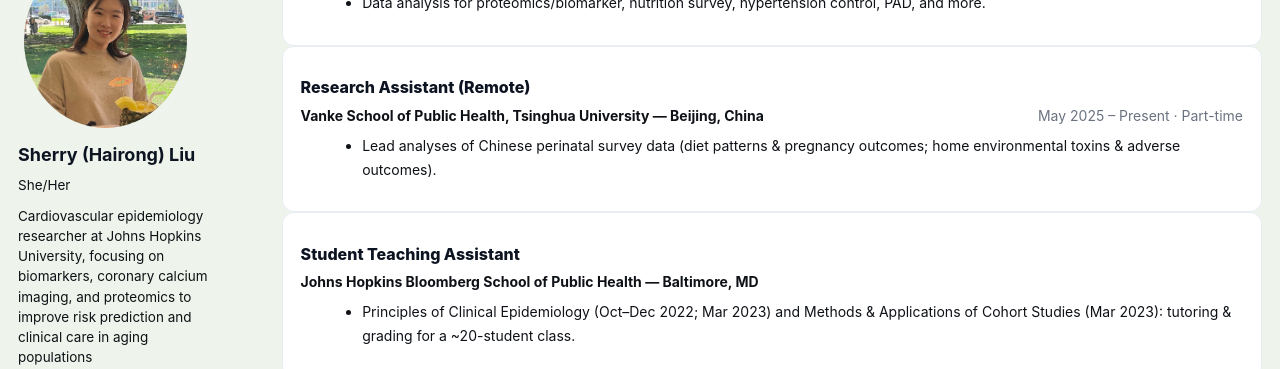
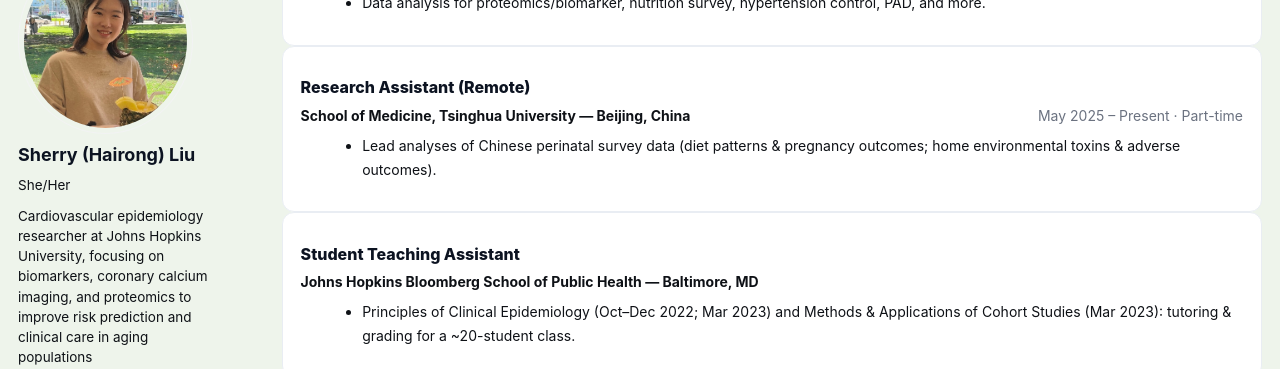
Before and after one commit to sherry090345/sherry090345.github.io, a Jekyll site: the page built from _pages/cv.md, in a window 1280 px wide and 900 px high, scrolled down 3678 px. Shown: the part 153-522 px from the top of the window. Built offline with Jekyll 4.4.1, drawn with Linux system fonts in a browser that asks for light colours; some web fonts are replaced; a script that is not in the unit is left out.

Commit message:
Update cv.md

```diff
--- a/_pages/cv.md
+++ b/_pages/cv.md
@@ -205,7 +205,7 @@ classes: cv-page
   <div class="card">
     <h3>Research Assistant (Remote)</h3>
     <div class="split">
-      <span class="where">Vanke School of Public Health, Tsinghua University — Beijing, China</span>
+      <span class="where">School of Medicine, Tsinghua University — Beijing, China</span>
       <span class="when">May 2025 – Present · Part-time</span>
     </div>
     <ul><li>Lead analyses of Chinese perinatal survey data (diet patterns &amp; pregnancy outcomes; home environmental toxins &amp; adverse outcomes).</li></ul>
```
